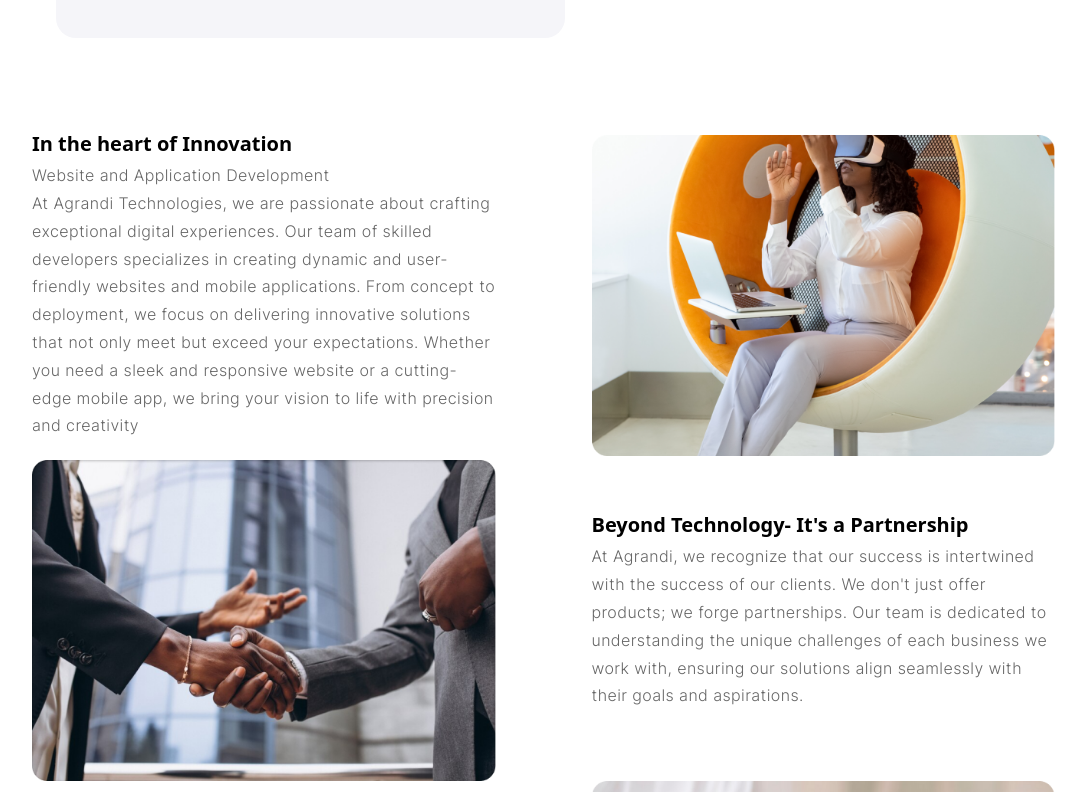
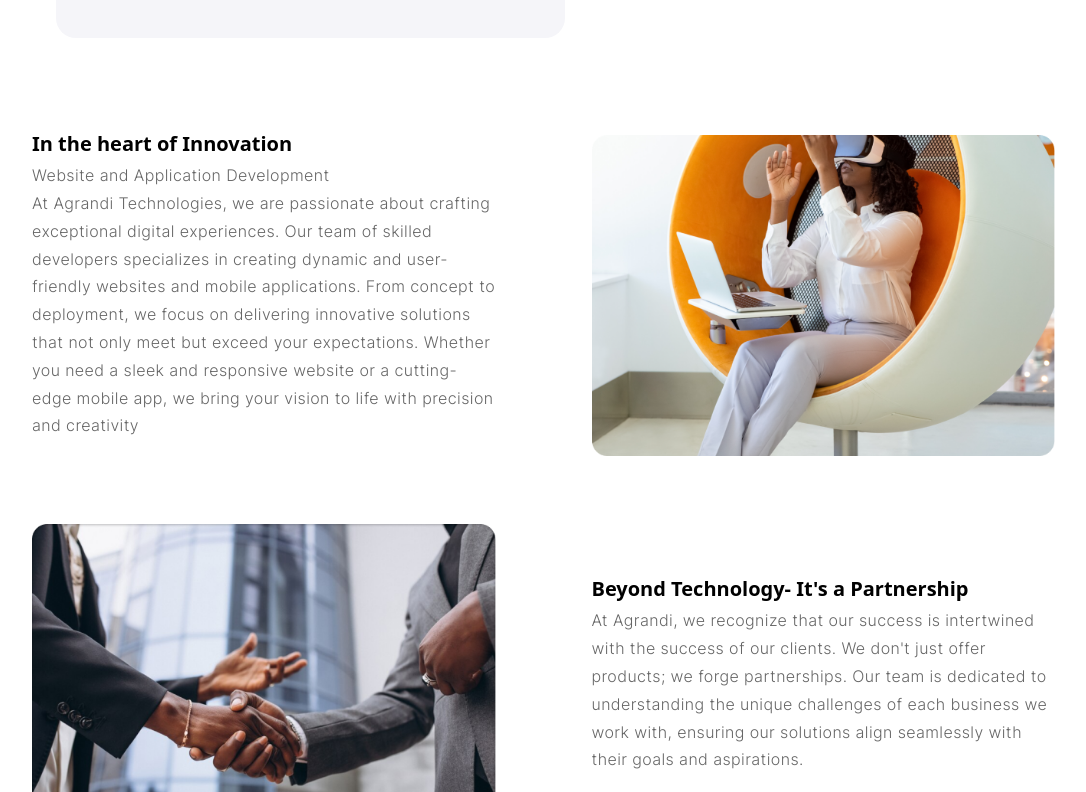
Before and after one commit to OladipoOmotosho/agrandi, a Next.js app: page /about in a window 1280 px wide. Shown: the part 928-1720 px from the top of the page, without its empty margins (108-1194 px from the left). Built offline with nearby package versions, Linux system fonts and the light colour scheme.

Commit message:
landing page done

```diff
--- a/src/app/about/page.tsx
+++ b/src/app/about/page.tsx
@@ -118,7 +118,7 @@ const page = () => {
           </div>
         </section>
       </div>
-      <div className="lg:ml-[140px] lg:mr-[117px] mx-4 mt-8">
+      <div className="lg:ml-[140px] lg:mr-[117px] mx-4 mt-8 lg:mt-0 sm:flex sm:flex-col sm:gap-16">
         {details.map((detail, index) => (
           <InfoBlock
             key={index}
@@ -138,17 +138,4 @@ const page = () => {
   );
 };
 
-// <div className="lg:ml-[140px] lg:mr-[117px] mx-4 mt-8">
-//       {details.map((detail, index) => (
-//         <InfoBlock
-//           key={index}
-//           heading={detail.heading}
-//           information={detail.information}
-//           img={detail.img}
-//           className={`flex ${
-//             index % 2 === 0 ? "flex-col" : "flex-col"
-//           } justify-between items-center gap-24`}
-//           type="about"
-//         />
-
 export default page;
```
